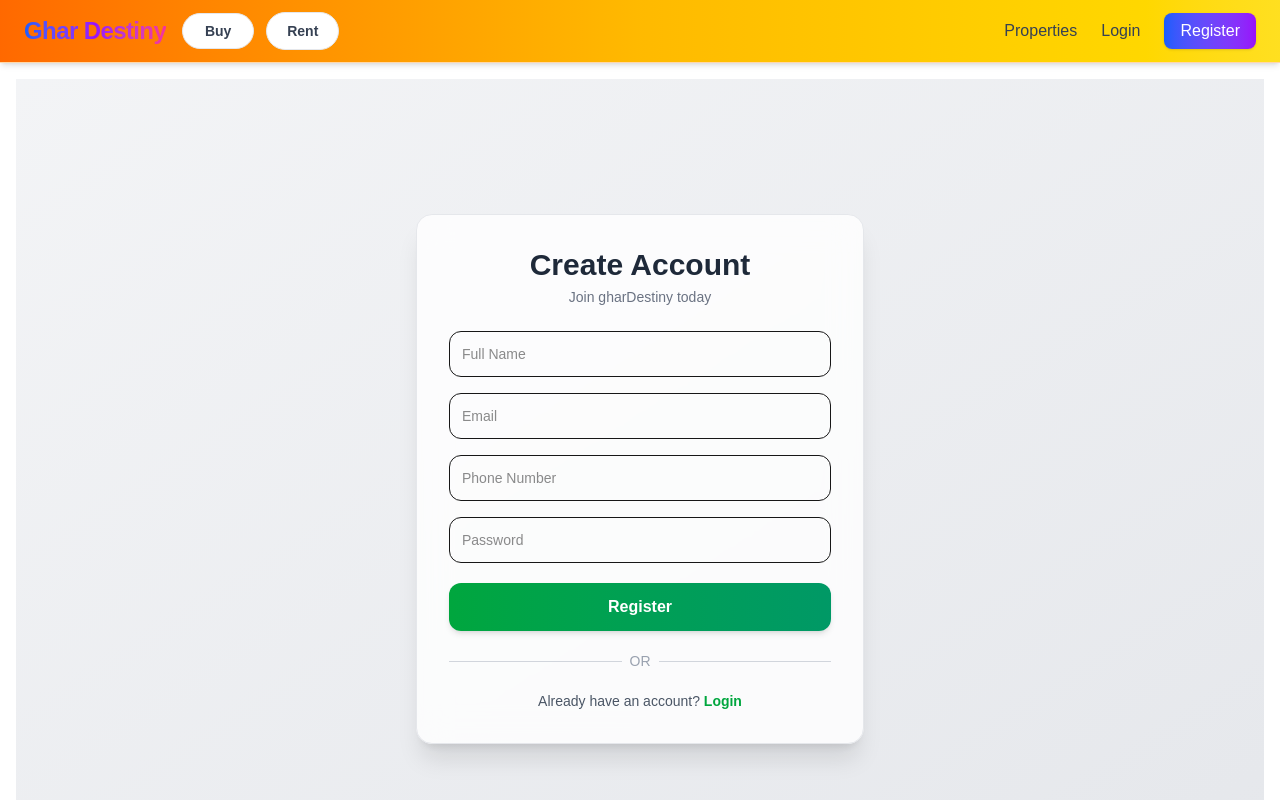
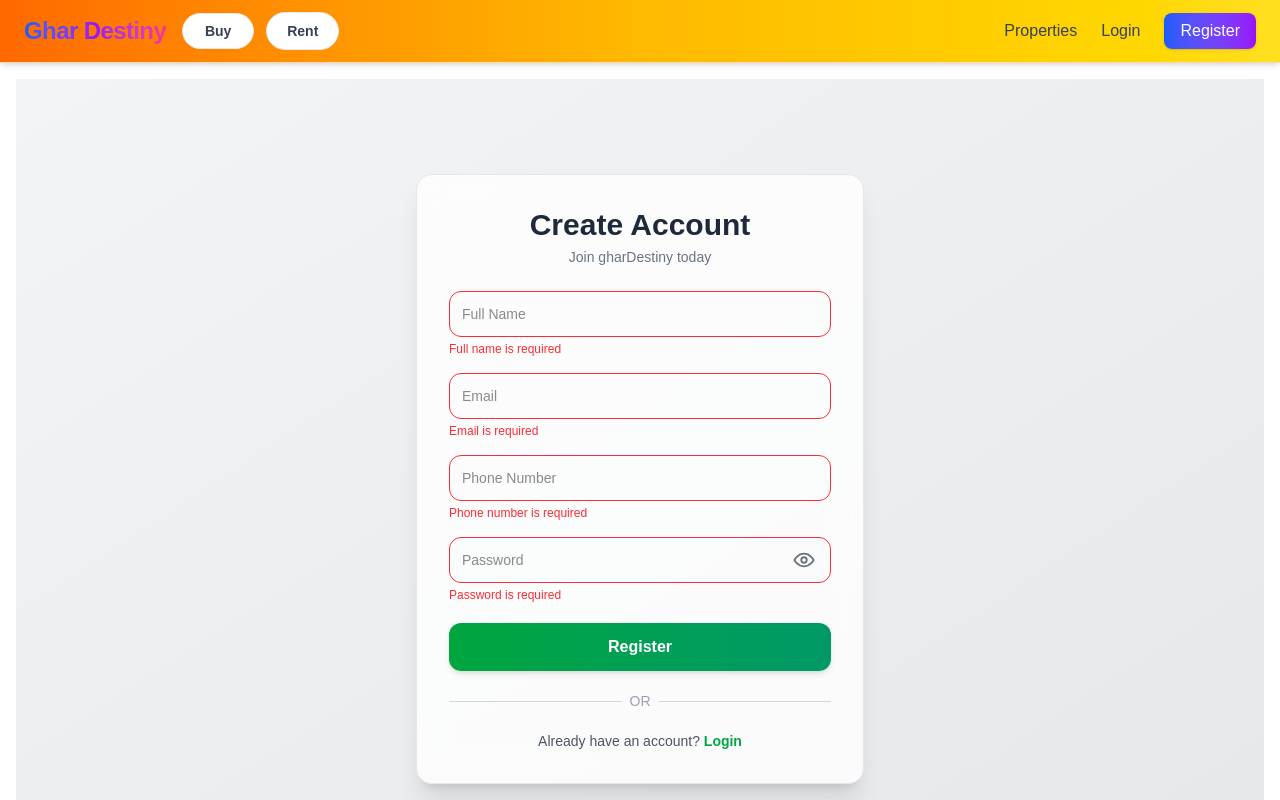
Before and after one commit to quickhome7070-create/quickhome, a Next.js app in the folder frontend/: page /register in a window 1280 px wide. Both pictures are taken after a click on the button "Register". Shown: the top 800 px of the page. Built offline with nearby package versions, Linux system fonts and the light colour scheme; no server answers.

Commit message:
validation added

```diff
--- a/frontend/src/app/forgot-password/page.tsx
+++ b/frontend/src/app/forgot-password/page.tsx
@@ -5,8 +5,14 @@ import { useState } from "react";
 export default function ForgotPasswordPage() {
   const [email, setEmail] = useState("");
   const [message, setMessage] = useState("");
+  const [loading, setLoading] = useState(false);
+const [sent, setSent] = useState(false)
+  const handleSubmit = async () => {
+  if (sent) return;
 
-  const handleSubmit = async () => {
+  setLoading(true);
+
+  try {
     const res = await fetch(
       `${process.env.NEXT_PUBLIC_API_URL}/auth/forgot-password`,
       {
@@ -20,8 +26,18 @@ export default function ForgotPasswordPage() {
 
     const data = await res.json();
 
-    setMessage(data.message || "Done");
-  };
+    setMessage(data.message || "Reset link sent");
+
+    if (res.ok) {
+      setSent(true);
+    }
+
+  } catch (err) {
+    setMessage("Something went wrong");
+  }
+
+  setLoading(false);
+};
 
   return (
     <div className="min-h-screen flex items-center justify-center">
@@ -38,12 +54,21 @@ export default function ForgotPasswordPage() {
           onChange={(e) => setEmail(e.target.value)}
         />
 
-        <button
-          onClick={handleSubmit}
-          className="bg-blue-600 text-white w-full mt-4 py-3 rounded"
-        >
-          Send Reset Link
-        </button>
+     <button
+  onClick={handleSubmit}
+  disabled={loading || sent}
+  className={`w-full mt-4 py-3 rounded font-semibold transition ${
+    sent
+      ? "bg-green-600 text-white cursor-not-allowed"
+      : "bg-blue-600 hover:bg-blue-700 text-white"
+  }`}
+>
+  {loading
+    ? "Sending..."
+    : sent
+    ? "Link Sent ✓"
+    : "Send Reset Link"}
+</button>
 
         {message && (
           <p className="mt-3 text-sm text-green-600">
--- a/frontend/src/app/register/page.tsx
+++ b/frontend/src/app/register/page.tsx
@@ -14,10 +14,75 @@ export default function RegisterPage() {
     password: "",
     phone: "",
   });
-
+const [showPassword, setShowPassword] = useState(false);
   const [loading, setLoading] = useState(false);
 
+const [errors, setErrors] = useState({
+  name: "",
+  email: "",
+  phone: "",
+  password: "",
+});
+
+const validateForm = () => {
+  let valid = true;
+
+  const newErrors = {
+    name: "",
+    email: "",
+    phone: "",
+    password: "",
+  };
+
+  // Name
+  if (!form.name.trim()) {
+    newErrors.name = "Full name is required";
+    valid = false;
+  }
+
+  // Email
+  const emailRegex = /^[^\s@]+@[^\s@]+\.[^\s@]+$/;
+
+  if (!form.email.trim()) {
+    newErrors.email = "Email is required";
+    valid = false;
+  } else if (!emailRegex.test(form.email)) {
+    newErrors.email = "Enter valid email";
+    valid = false;
+  }
+
+  // Phone
+  const phoneRegex = /^[0-9]{10}$/;
+
+  if (!form.phone.trim()) {
+    newErrors.phone = "Phone number is required";
+    valid = false;
+  } else if (!phoneRegex.test(form.phone)) {
+    newErrors.phone = "Enter valid 10 digit phone number";
+    valid = false;
+  }
+
+  // Password
+  const passwordRegex =
+    /^(?=.*[a-z])(?=.*[A-Z])(?=.*\d)(?=.*[@$!%*?&]).{8,}$/;
+
+  if (!form.password.trim()) {
+    newErrors.password = "Password is required";
+    valid = false;
+  } else if (!passwordRegex.test(form.password)) {
+    newErrors.password =
+      "Min 8 chars with uppercase, lowercase, number & special char";
+    valid = false;
+  }
+
+  setErrors(newErrors);
+
+  return valid;
+};
+
   const handleRegister = async () => {
+
+    if (!validateForm()) return;
     setLoading(true);
 
     try {
@@ -58,31 +123,145 @@ export default function RegisterPage() {
 
         {/* Inputs */}
         <div className="mt-6 space-y-4">
-
+{/* Full Name */}
+          <div>
   <input
-            className="w-full border rounded-xl p-3 text-sm focus:ring-2 focus:ring-green-500 outline-none"
+    className={`w-full border rounded-xl p-3 text-sm outline-none focus:ring-2 ${
+      errors.name
+        ? "border-red-500 focus:ring-red-400"
+        : "focus:ring-green-500"
+    }`}
     placeholder="Full Name"
     onChange={(e) => setForm({ ...form, name: e.target.value })}
   />
 
+  {errors.name && (
+    <p className="text-red-500 text-xs mt-1">
+      {errors.name}
+    </p>
+  )}
+</div>
+
+         {/* Email */}
+         <div>
   <input
-            className="w-full border rounded-xl p-3 text-sm focus:ring-2 focus:ring-green-500 outline-none"
+    className={`w-full border rounded-xl p-3 text-sm outline-none focus:ring-2 ${
+      errors.email
+        ? "border-red-500 focus:ring-red-400"
+        : "focus:ring-green-500"
+    }`}
     placeholder="Email"
     onChange={(e) => setForm({ ...form, email: e.target.value })}
   />
 
+  {errors.email && (
+    <p className="text-red-500 text-xs mt-1">
+      {errors.email}
+    </p>
+  )}
+</div>
+
+          {/* Phone */}
+
+          <div>
   <input
-            className="w-full border rounded-xl p-3 text-sm focus:ring-2 focus:ring-green-500 outline-none"
+    className={`w-full border rounded-xl p-3 text-sm outline-none focus:ring-2 ${
+      errors.phone
+        ? "border-red-500 focus:ring-red-400"
+        : "focus:ring-green-500"
+    }`}
     placeholder="Phone Number"
     onChange={(e) => setForm({ ...form, phone: e.target.value })}
   />
 
+  {errors.phone && (
+    <p className="text-red-500 text-xs mt-1">
+      {errors.phone}
+    </p>
+  )}
+</div>
+
+{/* Password */}
+<div>
+
+  <div className="relative">
+
     <input
-            type="password"
-            className="w-full border rounded-xl p-3 text-sm focus:ring-2 focus:ring-green-500 outline-none"
+      type={showPassword ? "text" : "password"}
+      className={`w-full border rounded-xl p-3 pr-12 text-sm outline-none focus:ring-2 ${
+        errors.password
+          ? "border-red-500 focus:ring-red-400"
+          : "focus:ring-green-500"
+      }`}
       placeholder="Password"
-            onChange={(e) => setForm({ ...form, password: e.target.value })}
+      onChange={(e) =>
+        setForm({ ...form, password: e.target.value })
+      }
     />
+
+    {/* Eye Icon */}
+    <button
+      type="button"
+      onClick={() => setShowPassword(!showPassword)}
+      className="absolute right-4 top-1/2 -translate-y-1/2 text-gray-500 hover:text-gray-700"
+    >
+      {showPassword ? (
+        // Eye Off
+        <svg
+          xmlns="http://www.w3.org/2000/svg"
+          width="22"
+          height="22"
+          fill="none"
+          viewBox="0 0 24 24"
+          stroke="currentColor"
+          strokeWidth="2"
+        >
+          <path
+            strokeLinecap="round"
+            strokeLinejoin="round"
+            d="M3 3l18 18"
+          />
+          <path
+            strokeLinecap="round"
+            strokeLinejoin="round"
+            d="M10.584 10.587a2 2 0 102.829 2.829"
+          />
+          <path
+            strokeLinecap="round"
+            strokeLinejoin="round"
+            d="M9.88 5.09A9.953 9.953 0 0112 5c5 0 9 7 9 7a17.3 17.3 0 01-2.164 2.94M6.228 6.228C4.312 7.526 3 9.5 3 9.5s4 7 9 7a8.96 8.96 0 004.773-1.228"
+          />
+        </svg>
+      ) : (
+        // Eye
+        <svg
+          xmlns="http://www.w3.org/2000/svg"
+          width="22"
+          height="22"
+          fill="none"
+          viewBox="0 0 24 24"
+          stroke="currentColor"
+          strokeWidth="2"
+        >
+          <path
+            strokeLinecap="round"
+            strokeLinejoin="round"
+            d="M1.5 12S5 5 12 5s10.5 7 10.5 7-3.5 7-10.5 7S1.5 12 1.5 12z"
+          />
+          <circle cx="12" cy="12" r="3" />
+        </svg>
+      )}
+    </button>
+
+  </div>
+
+  {errors.password && (
+    <p className="text-red-500 text-xs mt-1">
+      {errors.password}
+    </p>
+  )}
+
+</div>
         </div>
 
         {/* Button */}
```
Also changed, not shown: 1 other file (tests, documents, lock files or other folders). Lines whose indentation alone changed are shown as unchanged.
